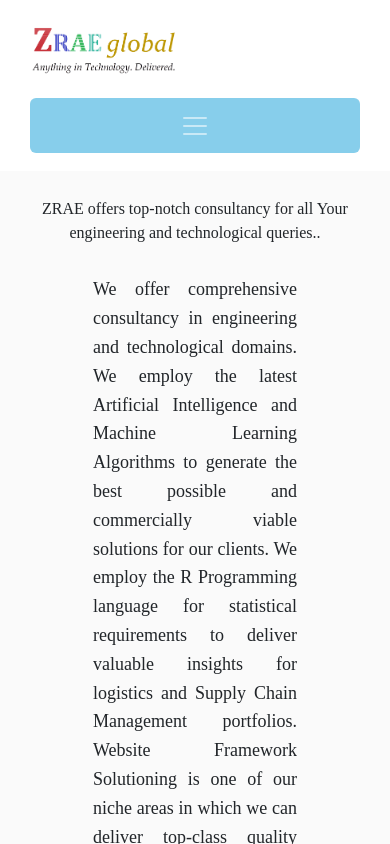
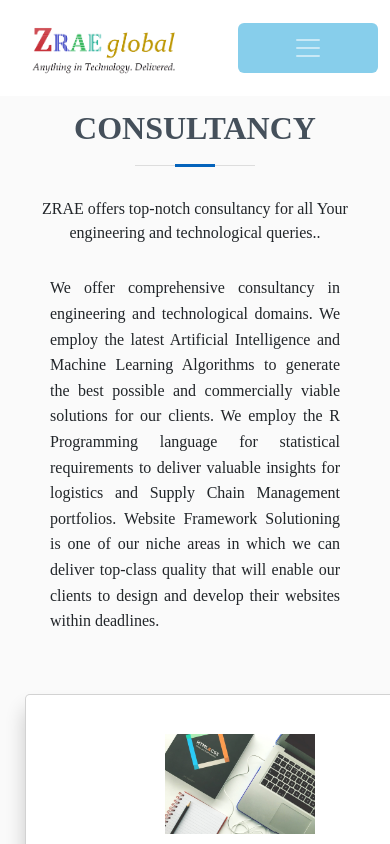
Before and after one commit to krishwar/website, a plain HTML site: page consultancy.html in a window 390 px wide. Shown: the top 844 px of the page. Drawn offline with nearby package versions, Linux system fonts and the light colour scheme.

Commit message:
Your commit message

```diff
--- a/consultancy.html
+++ b/consultancy.html
@@ -26,6 +26,13 @@
             background-color:white;
             font-weight: 700;
         }
+        .navbar-nav .nav-link:hover,
+.navbar-nav .nav-link.active {
+    color: #FFD700;
+    font-weight: 500;
+    background-color: transparent;
+    border: none;
+}
         .navbar-nav .nav-link {
             color: black;
             border-radius: 5px;
@@ -35,13 +42,6 @@
             color: #FFD700;
             font-weight: 600;
         }
-        .navbar-nav .nav-link:hover,
-.navbar-nav .nav-link.active {
-    color: #FFD700;
-    font-weight: 500;
-    background-color: transparent;
-    border: none;
-}
         .navbar-brand img {
             height: 50px;
         }
@@ -78,7 +78,7 @@
         }
         .card {
             position: relative;
-            min-height: 530px;
+            min-height: 422px;
             width: 313px;
             border-radius: 5px;
             display: flex;
@@ -157,8 +157,7 @@
             display: flex;
             justify-content: center;
             align-items: center;
-            line-height: 45px;
-        }
+            line-height: 45px;         }
         button:hover {
             background-color:  rgb(15, 103, 147);
             transform: scale(1.1);
@@ -171,14 +170,17 @@
             text-align: justify;
             line-height: 1.6;
             margin-bottom: 10px;
-            width: 60%;
-            margin: 0 auto;
+            width: 100%; /* Changed to full width */
+            padding: 0 15px; /* Added padding for mobile */
         }
+
         h5 {
             text-align: justify;
             line-height: 1.6;
             margin-bottom: 10px;
             font-size: 18px;
+            width: 100%; /* Ensures it takes full width */
+            padding: 0 15px; /* Add padding for better spacing */
         }
         section {
             padding: 60px 0;
@@ -225,10 +227,10 @@
                 padding: 25px;
             }
             button {
-                width: 90%; /* Slightly smaller width on mobile for padding */
-                margin: 10px auto; /* Center the button on mobile */
-                font-size: 16px; /* Increase font size for better readability */
+                height: 50px;
+                width: 140px; /* Increase font size for better readability */
             }
+
             .wrapper h1 {
                 font-size: 2.5em;
                 font-weight: 600;
@@ -241,6 +243,19 @@
                 min-width: 430px;
                 margin: 10px auto;
             }
+            .navbar-toggler {
+                border: none;
+                background-color: skyblue;
+            }
+            .navbar-toggler-icon {
+                color: white;
+            }
+            h5 {
+                font-size: 16px; /* Adjust font size for smaller screens */
+                padding: 0 10px;
+                width: 100%;/* Less padding on small screens */
+            }
+
 
         }
     </style>
```
